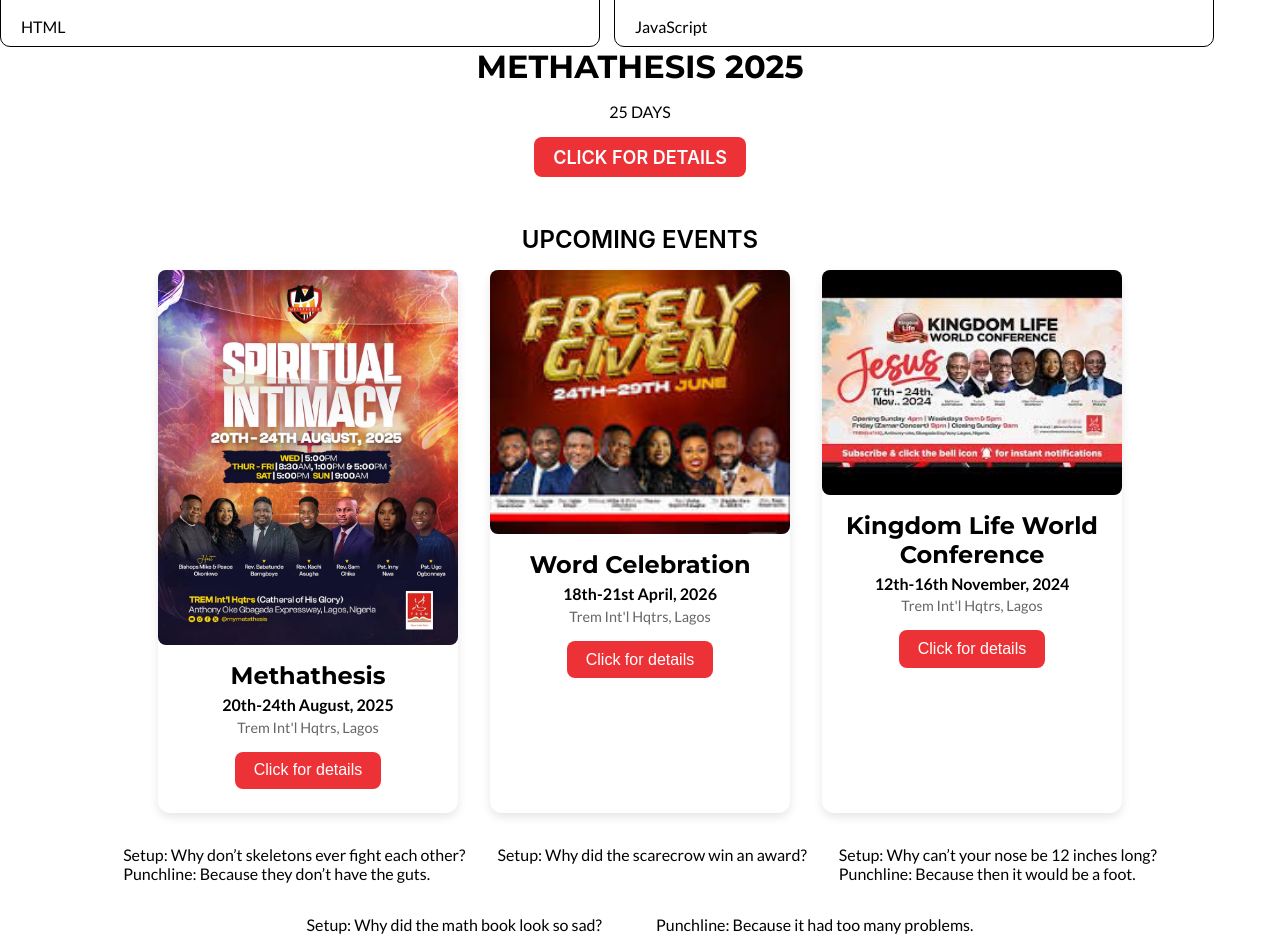
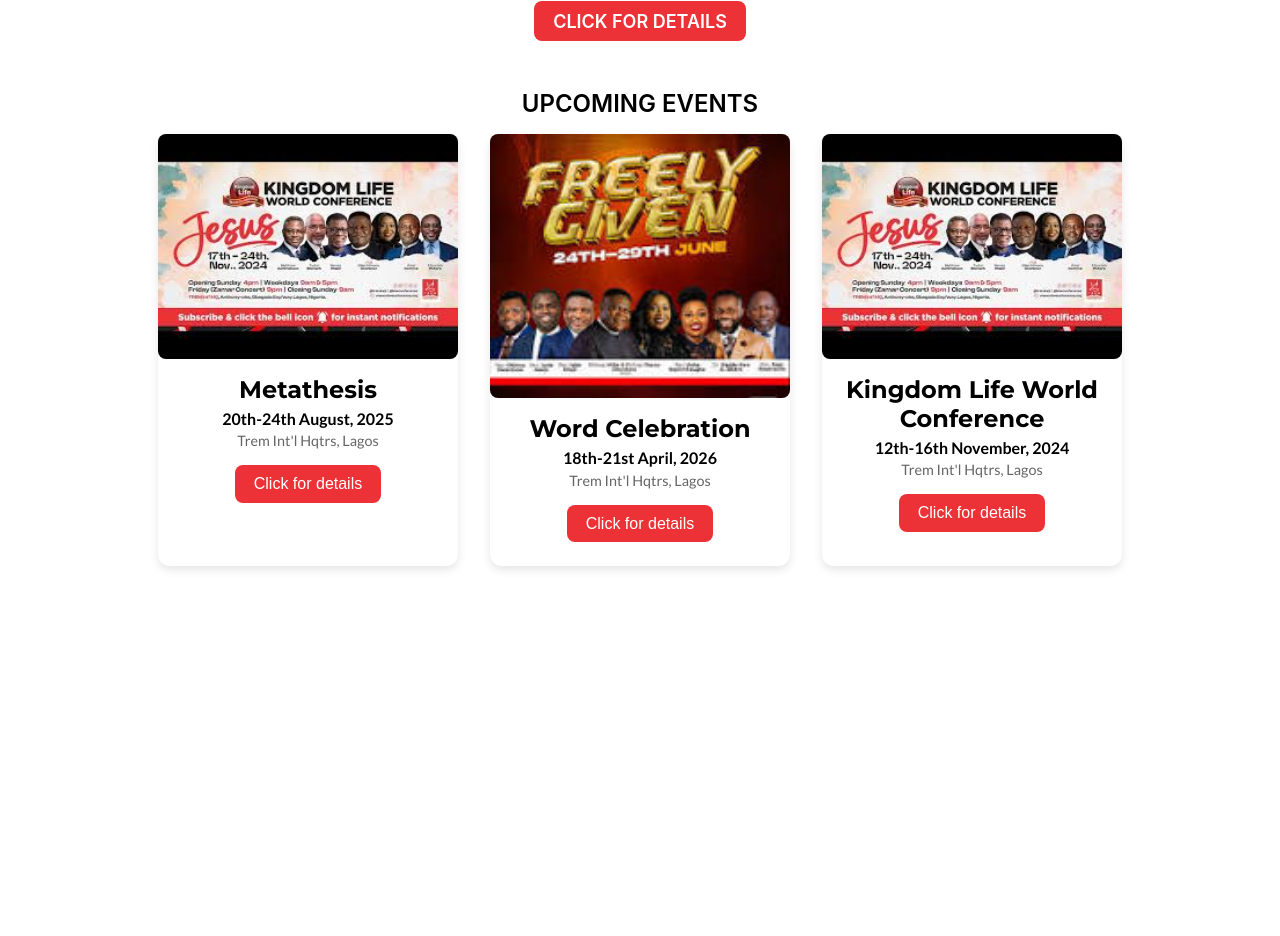
Before and after one commit to Dolapo-stack/event-app, a React (Vite) app: page / in a window 1280 px wide. Shown: the part 160-1096 px from the top of the page. After the commit the page ends 800 px from the top, so only its background shows below. Built offline with nearby package versions, Linux system fonts and the light colour scheme.

Commit message:
update data.js

```diff
--- /dev/null
+++ b/data.js
@@ -0,0 +1,31 @@
+export default [
+  {
+    image: {
+      src: "./src/assets/kingdom_life_world_conference.jpeg",
+      alt: "metathesis",
+    },
+    title: "Metathesis",
+    date: "20th-24th August, 2025",
+    venue: "Trem Int'l Hqtrs, Lagos",
+  },
+
+  {
+    image: {
+      src: "./src/assets/word_celebration.jpeg",
+      alt: "world celebration",
+    },
+    title: "Word Celebration",
+    date: "18th-21st April, 2026",
+    venue: "Trem Int'l Hqtrs, Lagos",
+  },
+
+  {
+    image: {
+      src: "./src/assets/kingdom_life_world_conference.jpeg",
+      alt: "klwc",
+    },
+    title: "Kingdom Life World Conference",
+    date: "12th-16th November, 2024",
+    venue: "Trem Int'l Hqtrs, Lagos",
+  },
+];
--- a/src/App.jsx
+++ b/src/App.jsx
@@ -1,13 +1,11 @@
 import "./App.css";
 import MainContent from "./components/MainContent";
 import NavBar from "./components/NavBar";
-import Repositories from "./components/Repositories";
 
 function App() {
   return (
     <>
       <NavBar />
-      <Repositories />
       <MainContent />
     </>
   );
--- a/src/components/Joke.jsx
+++ /dev/null
@@ -1,19 +0,0 @@
-const Joke = (props) => {
-  return (
-    <div>
-      {props.setup && (
-        <div className="setup">
-          <span>Setup: {props.setup} </span>
-        </div>
-      )}
-
-      {props.punchline && (
-        <div className="punchline">
-          <span>Punchline: {props.punchline}</span>
-        </div>
-      )}
-    </div>
-  );
-};
-
-export default Joke;
--- a/src/components/MainContent.jsx
+++ b/src/components/MainContent.jsx
@@ -1,10 +1,17 @@
 import EventCard from "./EventCard";
-import Methathesis from "../assets/methathesis.jpeg";
-import WorldCelebration from "../assets/word_celebration.jpeg";
-import KLWC from "../assets/kingdom_life_world_conference.jpeg";
-import Joke from "./Joke";
+import eventData from "../../data.js";
 
 const MainContent = () => {
+  const events = eventData.map((event) => {
+    return (
+      <EventCard
+        image={event.image}
+        title={event.title}
+        date={event.date}
+        venue={event.venue}
+      />
+    );
+  });
   return (
     <main>
       <div className="next_event">
@@ -17,40 +24,7 @@
 
       <section className="event_list">
         <h2>Upcoming Events</h2>
-        <div className="event-card-list">
-          <EventCard
-            image={{ src: Methathesis, alt: "metathesis" }}
-            title="Methathesis"
-            date="20th-24th August, 2025"
-            venue="Trem Int'l Hqtrs, Lagos"
-          />
-          <EventCard
-            image={{ src: WorldCelebration, alt: "world celebration" }}
-            title="Word Celebration"
-            date="18th-21st April, 2026"
-            venue="Trem Int'l Hqtrs, Lagos"
-          />
-          <EventCard
-            image={{ src: KLWC, alt: "klwc" }}
-            title="Kingdom Life World Conference"
-            date="12th-16th November, 2024"
-            venue="Trem Int'l Hqtrs, Lagos"
-          />
-          <Joke
-            setup="Why don’t skeletons ever fight each other?"
-            punchline="Because they don’t have the guts."
-          />
-          <Joke setup="Why did the scarecrow win an award?" />
-          <Joke
-            setup="Why can’t your nose be 12 inches long?"
-            punchline="Because then it would be a foot."
-          />
-          <Joke
-            setup="Why did the math book look so sad?"
-            punchline="Because it had too many problems."
-          />
-          <Joke punchline="Because it had too many problems." />
-        </div>
+        <div className="event-card-list">{events}</div>
       </section>
     </main>
   );
--- a/src/components/Repositories.jsx
+++ /dev/null
@@ -1,22 +0,0 @@
-import Repository from "./Repository";
-
-const Repositories = () => {
-  return (
-    <div className="repository-container">
-      <Repository
-        title="demo-repo"
-        visibility="public"
-        description="Coursera Test Repository"
-        language="HTML"
-      />
-
-      <Repository
-        title="Coursera-Test"
-        visibility="private"
-        language="JavaScript"
-      />
-    </div>
-  );
-};
-
-export default Repositories;
--- a/src/components/Repository.jsx
+++ /dev/null
@@ -1,17 +0,0 @@
-const Repository = (props) => {
-  return (
-    <>
-      <div className="container">
-        <div className="top-layer">
-          <h3>{props.title}</h3>
-          <div>{props.visibility}</div>
-        </div>
-        <p className="description">{props.description || ""}</p>
-
-        <p className="language">{props.language}</p>
-      </div>
-    </>
-  );
-};
-
-export default Repository;
```
Also changed, not shown: a.js (+27 -6 lines).
